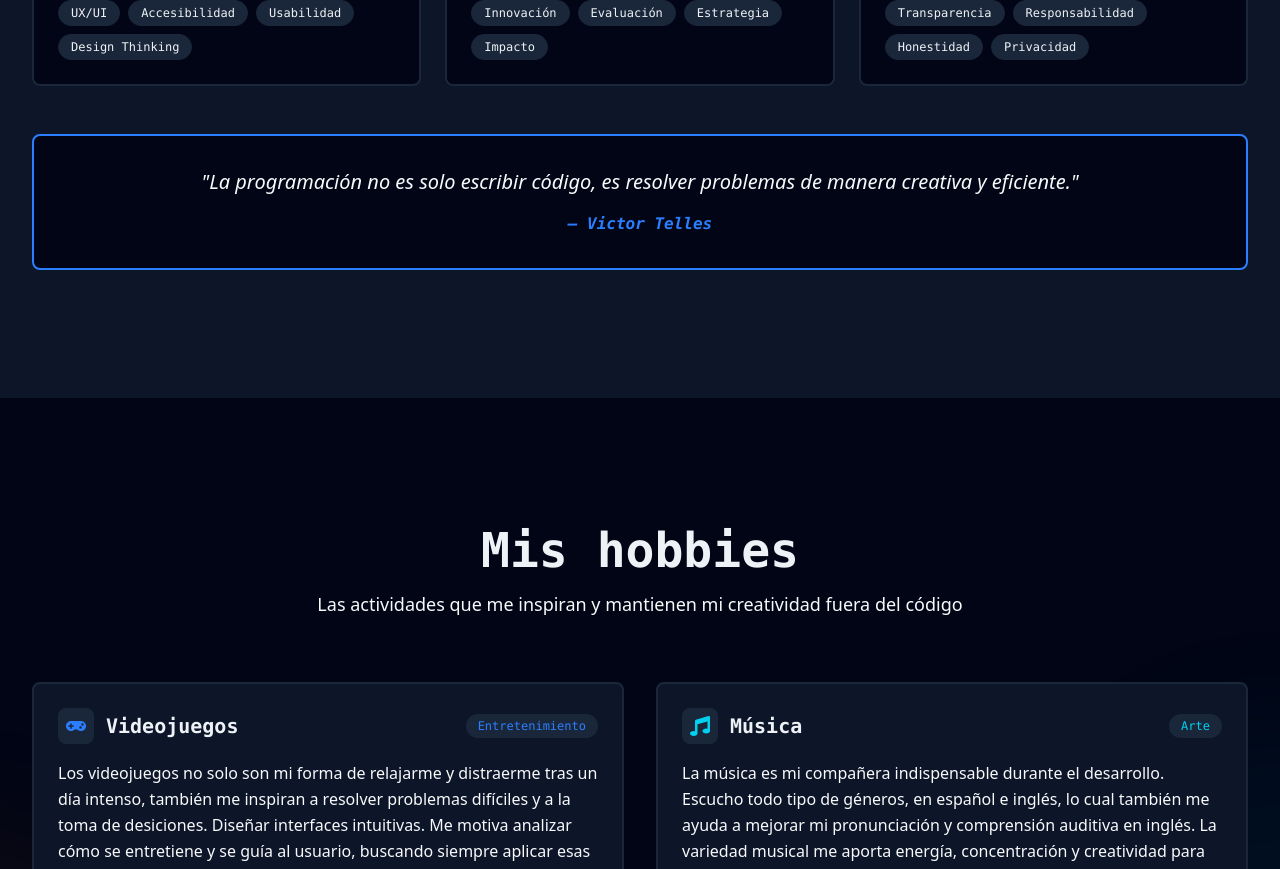
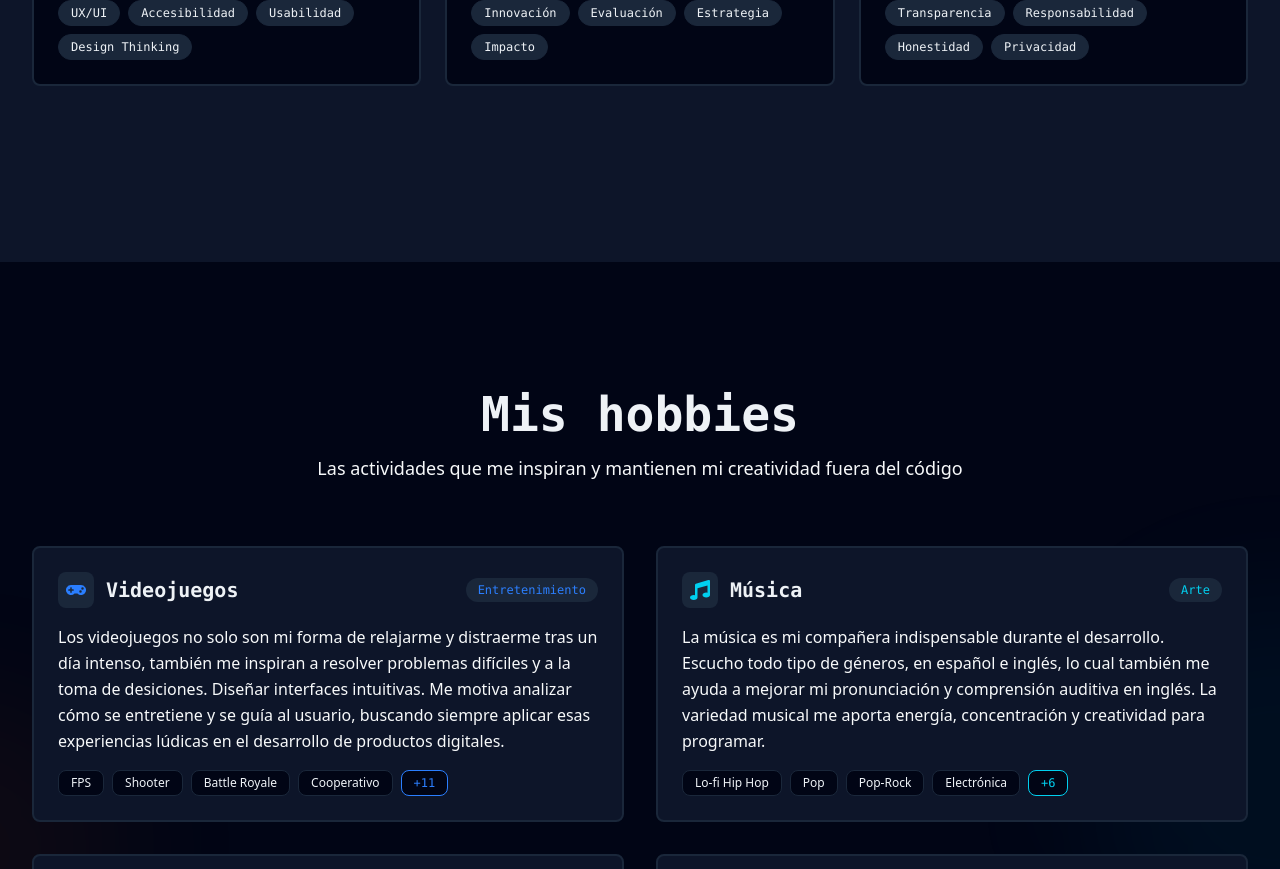
Before and after one commit to victortelles/Portafolio, a Next.js app: page /about in a window 1280 px wide. Shown: the part 1920-2789 px from the top of the page. Built offline with nearby package versions, Linux system fonts and the light colour scheme.

Commit message:
PersonalValues: deleted | Se elimino la parte de notas adicionales

```diff
--- a/src/components/about/PersonalValues/PersonalValues.tsx
+++ b/src/components/about/PersonalValues/PersonalValues.tsx
@@ -10,7 +10,7 @@ import type { PersonalValuesData } from "@/types/about-me"
 
 const PersonalValues: React.FC = () => {
     const [selectedValue, setSelectedValue] = useState<number | null>(null)
-    const { sectionTitle, sectionDescription, values, additionalInfo } = valuesData as PersonalValuesData
+    const { sectionTitle, sectionDescription, values } = valuesData as PersonalValuesData
 
     const getIcon = (iconName: string) => {
         const icons: { [key: string]: React.ReactNode } = {
@@ -104,16 +104,6 @@ const PersonalValues: React.FC = () => {
                         </div>
                     ))}
                 </div>
-
-                {/* Cita inspiracional */}
-                <div className="bg-[var(--color-base-100)] border-2 border-[var(--color-primary)] rounded-[var(--radius-box)] p-8 text-center">
-                    <blockquote className="font-sans text-lg lg:text-xl text-[var(--color-neutral-content)] italic mb-4">
-                        "{additionalInfo.quote}"
-                    </blockquote>
-                    <cite className="font-mono text-[var(--color-primary)] font-bold">
-                        — {additionalInfo.author}
-                    </cite>
-                </div>
             </div>
         </section>
     )
--- a/src/components/about/PersonalValues/valuesData.json
+++ b/src/components/about/PersonalValues/valuesData.json
@@ -80,9 +80,5 @@
                 "Privacidad"
             ]
         }
-    ],
-    "additionalInfo": {
-        "quote": "La programación no es solo escribir código, es resolver problemas de manera creativa y eficiente.",
-        "author": "Victor Telles"
-    }
+    ]
 }
--- a/src/types/about-me.ts
+++ b/src/types/about-me.ts
@@ -51,16 +51,10 @@ export interface PersonalValue {
     keywords: string[]
 }
 
-export interface AdditionalInfo {
-    quote: string
-    author: string
-}
-
 export interface PersonalValuesData {
     sectionTitle: string
     sectionDescription: string
     values: PersonalValue[]
-    additionalInfo: AdditionalInfo
 }
 
 // HobbiesSection tipos
```
